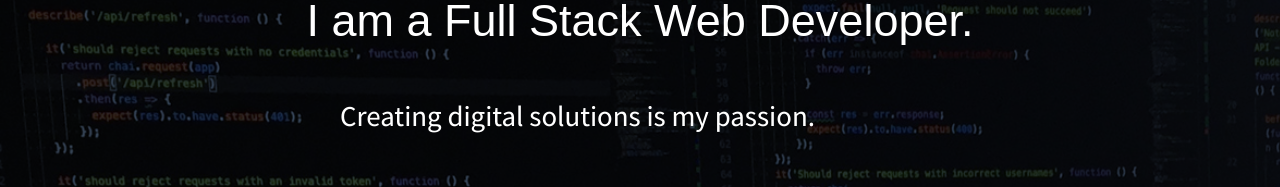
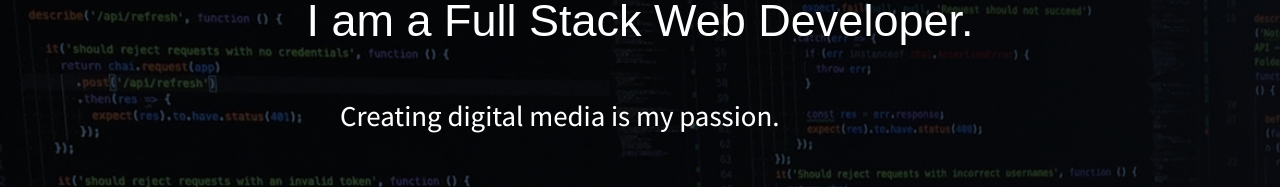
Before and after one commit to LeReiver/new-portfolio, a React (Create React App) app: page / in a window 1280 px wide. Shown: the part 237-424 px from the top of the page. Built offline with nearby package versions, Linux system fonts and the light colour scheme; a web font is replaced by a local one.

Commit message:
modified heading statement

```diff
--- a/src/components/main/main.js
+++ b/src/components/main/main.js
@@ -8,7 +8,7 @@ export default class Main extends Component {
       <div id="home">
         <main>
           <h1 className="main-title">Hello,<br/>I am a Full Stack Web Developer.</h1>
-          <p className="p2 left">Creating digital solutions is my passion.</p>
+          <p className="p2 left">Creating digital media is my passion.</p>
           <Link to="projects"><button className="projects-button">View Projects</button></Link>
         </main>
       </div>
```
